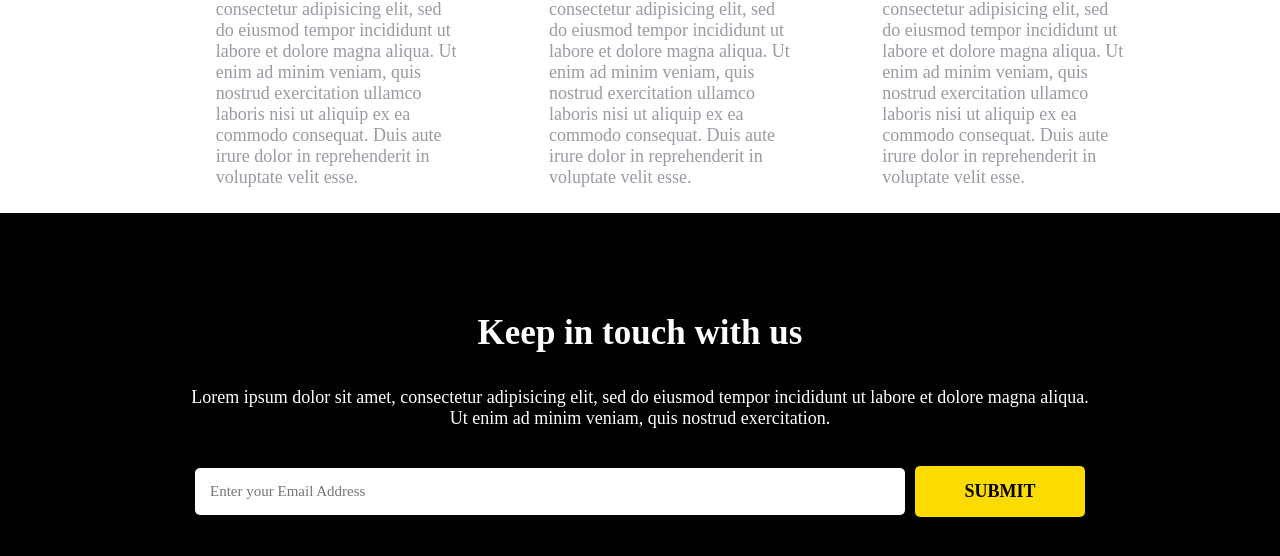
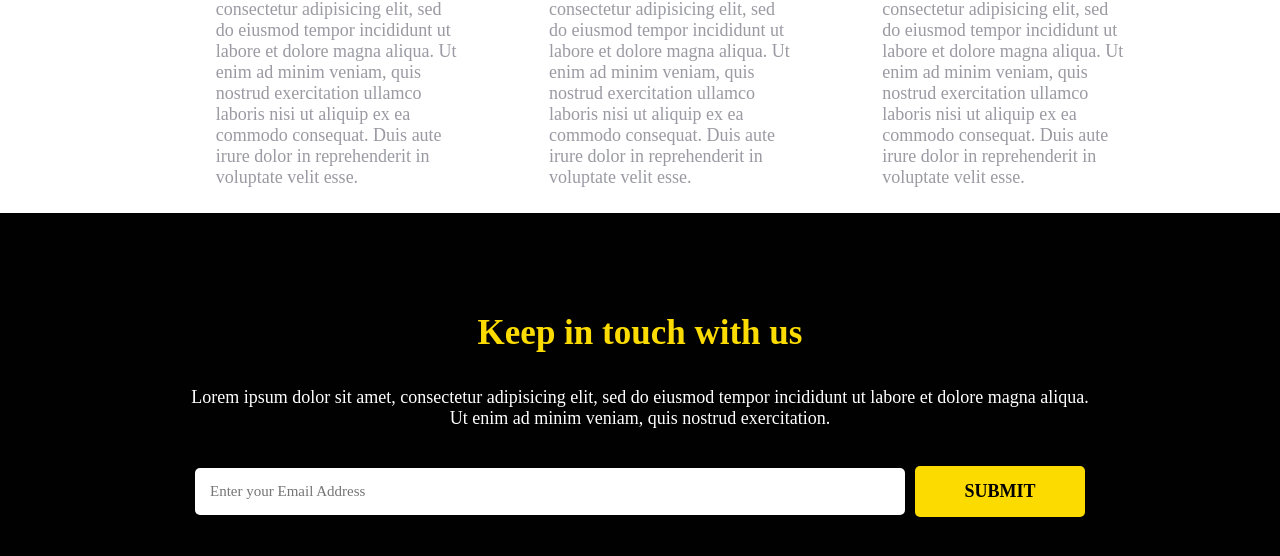
Before and after one commit to ARSoftanTech/Assignmrnt-6-TinyOne, a plain HTML site: page index.html in a window 1280 px wide. Shown: the part 1303-1859 px from the top of the page. Drawn offline with Linux system fonts and the light colour scheme.

Commit message:
Update style.css

```diff
--- a/css/style.css
+++ b/css/style.css
@@ -159,7 +159,7 @@ align-items: normal;
 .subscription-area{
 }
 .subscription-area h1{
-    color: white;
+    color: #FCDB00;
     text-align: center;
     font-size: 35px;
 }
```
